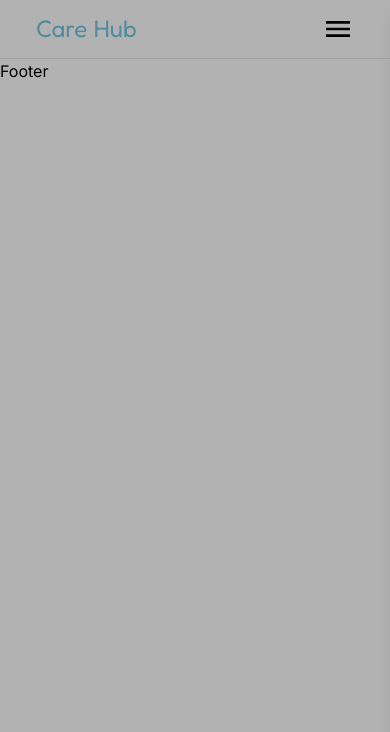
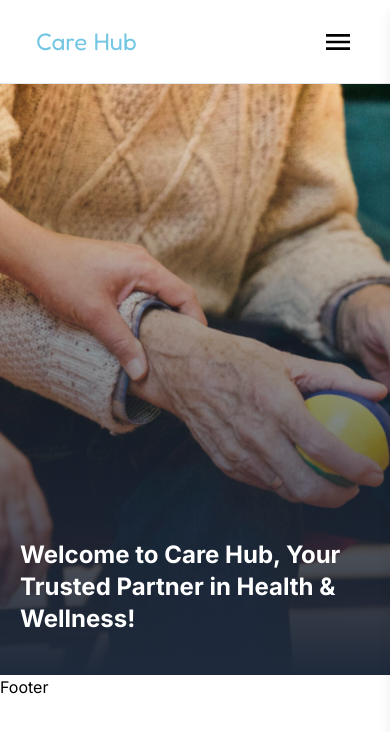
Before and after one commit to lagostt/care-hub, a Next.js app: page / in a window 390 px wide. Shown: the top 732 px of the page. Built offline with nearby package versions, Linux system fonts and the light colour scheme; no server answers.

Commit message:
Add hero section for landing page
Added hero section for landing page and fixed dark overlay stay active on phone screen

Chanes made:
- Added Hero component.
- Fixed drawer component

```diff
--- a/src/app/page.tsx
+++ b/src/app/page.tsx
@@ -1,9 +1,10 @@
+import Hero from "@/components/hero/Hero";
 import Image from "next/image";
 
 export default function Home() {
   return (
     <main className="">
-
+      <Hero/>
     </main>
   );
 }
--- a/src/components/Header.tsx
+++ b/src/components/Header.tsx
@@ -15,7 +15,7 @@ export default function Header(){
     const [drawerIsOpen, setDrawerIsOpen] = useState(false);
 
     return (
-        <header className=" flex flex-row items-center w-full h-[7vh] lg:px-12 px-9 py-4 border-b border-slate-900/10 ">
+        <header className=" flex flex-row items-center w-full h-[10vh] lg:px-12 px-9 py-6 border-b border-slate-900/10 ">
             <Logo link="/"/>
             <NavBar items={landingPageItems} className=" ml-auto " />
             <div className=" hidden lg:flex items-center border-l border-stale-200 ml-6 pl-6 ">
--- a/src/components/drawer/Drawer.tsx
+++ b/src/components/drawer/Drawer.tsx
@@ -11,7 +11,7 @@ interface DrawerProps {
 export default function Drawer({ isOpen, links, closeDrawer }: DrawerProps){
     return (
         <>
-        <div className={`${!isOpen && "opacity-0 pointer-events-none" } lg:opacity-0 lg:pointer-events-none absolute inset-0 bg-black opacity-30 z-10 transition-opacity ease-in-out duration-300  `}></div>
+        <div className={`${isOpen ? "opacity-30" : "opacity-0 pointer-events-none" } lg:hidden absolute inset-0 bg-black  z-10 transition-opacity ease-in-out duration-300  `}></div>
         <div className={`fixed lg:hidden inset-y-0 right-0 bg-white max-w-xs transform transition-transforml duration-300 z-20 shadow-lg w-full ${isOpen? "translate-x-0" : "translate-x-full"} `}>
 
             <div className="flex flex-col items-start space-y-8 lg:px-12 px-9 pt-5 ">
--- /dev/null
+++ b/src/components/hero/Hero.tsx
@@ -0,0 +1,14 @@
+import Image from 'next/image'
+
+export default function Hero(){
+    return (
+        <div className='relative lg:h-[90vh] h-[70vh] w-full '>
+            <Image src='/image/hero.jpg' alt='hero' fill={true} objectFit='cover' />
+            <div className=' absolute inset-0 flex flex-col justify-end items-center bg-gradient-to-t from-slate-800 to-transparent '>
+             <div className=' lg:text-4xl lg:text-center px-5 text-left text-2xl text-white font-bold pb-10'>
+                  Welcome to Care Hub, Your Trusted Partner in Health & Wellness!
+             </div>
+            </div>
+        </div>
+    )
+}
```
Also changed, not shown: public/image/hero.jpg (added).
